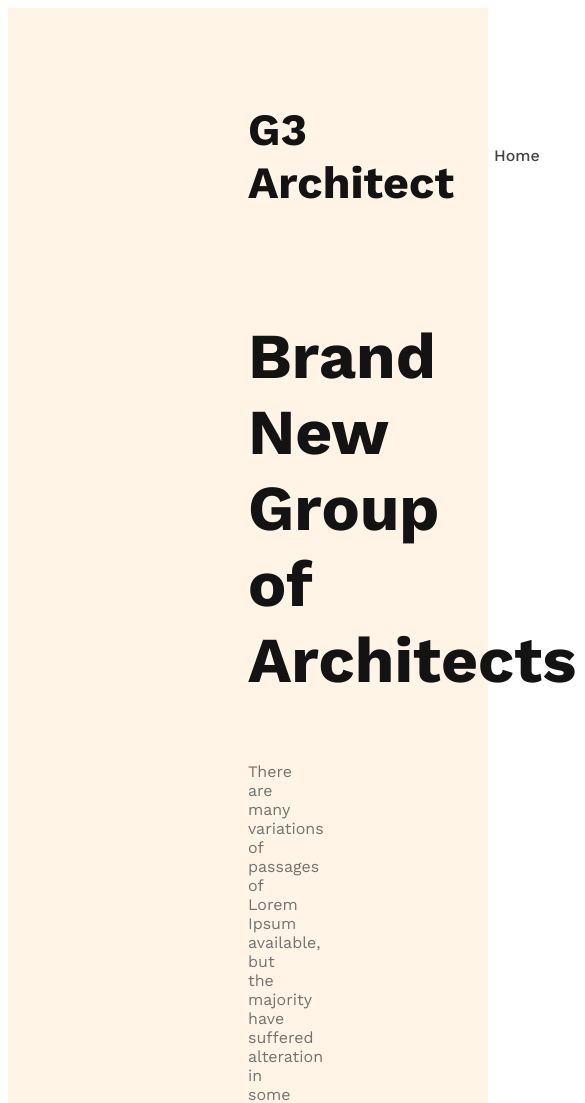
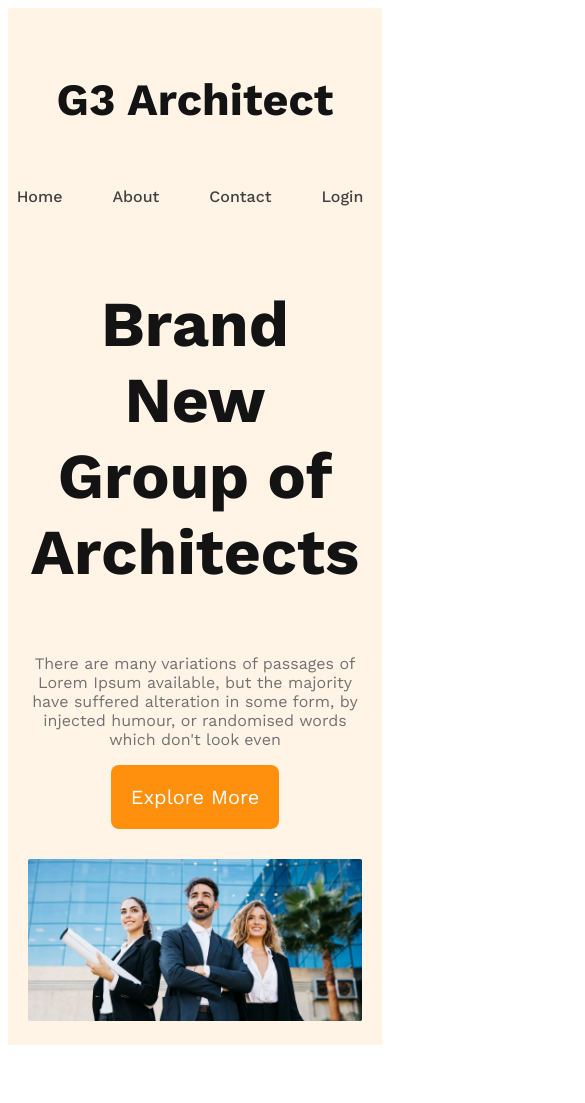
Before and after one commit to abujafarch/g3-architect-website, a plain HTML site: page index.html in a window 390 px wide. Shown: the top 1103 px of the page, 585 px wide, since content can reach past the window. After the commit the page ends 1053 px from the top, so only its background shows below. Drawn offline with nearby package versions, Linux system fonts and the light colour scheme.

Commit message:
header section added and responsive done for mobile and medium device

```diff
--- a/styles/architect.css
+++ b/styles/architect.css
@@ -13,6 +13,7 @@
     padding: 20px;
     color: white;
     font-size: 1.25rem;
+    cursor: pointer;
 }
 
 /* header related syles */
@@ -33,7 +34,7 @@ nav {
     color: #131313;
 }
 
-nav>ul {
+nav > ul {
     display: flex;
 }
 
@@ -69,3 +70,33 @@ nav ul li a {
     font-size: 1rem;
     font-weight: 400;
 }
+.banner img{
+    width: 100%;
+    margin-top: 30px;
+}
+
+
+
+/* responsive media query */
+
+/* mobile devices */
+
+@media screen and (max-width:576px) {
+    header{
+        padding: 20px;
+    }
+    nav{
+        flex-direction: column;
+    }
+}
+
+/* medium devices */
+
+@media screen and (min-width:576px) and (max-width:960px) {
+    header{
+        padding: 50px;
+    }
+    nav{
+        flex-direction: column;
+    }
+}
```
